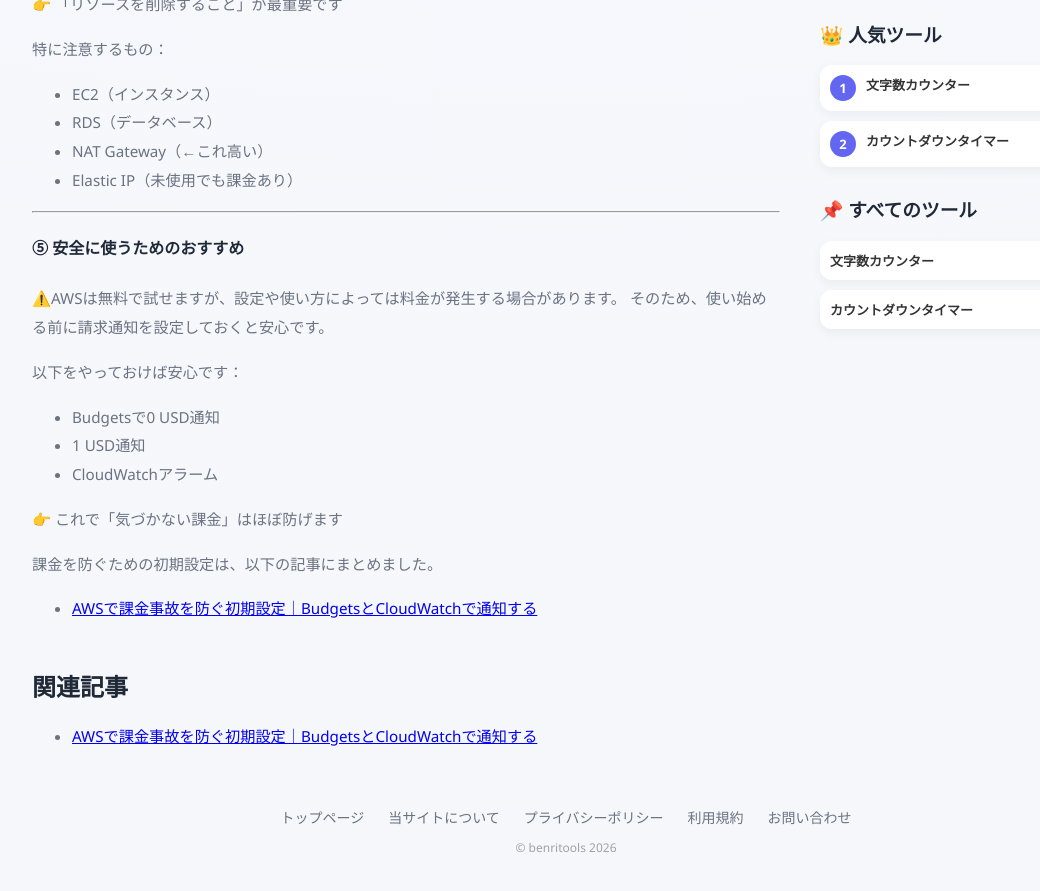
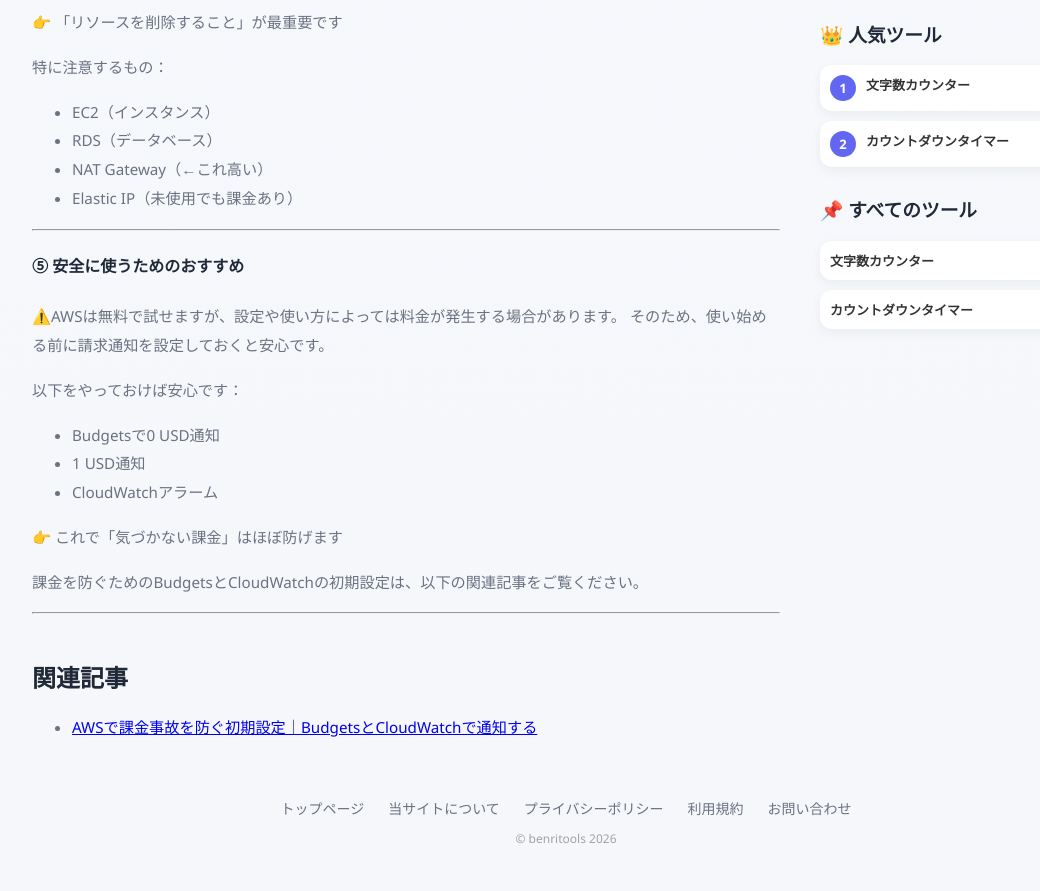
Before and after one commit to benritools/tools, a Jekyll site: the page built from _posts/2026-04-22-aws-new.md, in a window 1280 px wide and 900 px high, scrolled down 3879 px. Shown: the top 891 px of the window, without its empty margins (74-1114 px from the left). Built offline with Jekyll 4.4.1, drawn with Linux system fonts in a browser that asks for light colours.

Commit message:
Add files via upload

```diff
--- a/_posts/2026-04-22-aws-new.md
+++ b/_posts/2026-04-22-aws-new.md
@@ -13,6 +13,7 @@
 ## 1. はじめに {#introduction}
 この記事では、AWSに無料登録しサーバレスのWebサイトを最小構成で構築して試す方法を紹介しています。
 
+---
 
 ## 2. AWSアカウントを新規作成する {#create}
 AWSの<a href="https://aws.amazon.com/jp/register-flow/" target="_blank">アカウント作成ページ</a>からアカウントを新規作成する。
@@ -47,6 +48,7 @@
   <img src="{{ site.baseurl }}/assets/images/awsnew5.png" alt="プラン" style="max-width: 90%;">
 </a>
 
+---
 
 
 ## 3. 課金が心配な方へ
@@ -63,7 +65,6 @@
 
 ※ Budgetsを設定していれば、料金発生時に気づけるので必ず設定しておきましょう
 
----
 
 #### ② 6か月を過ぎるとどうなる？
 
@@ -109,10 +110,10 @@
 
 👉 これで「気づかない課金」はほぼ防げます
 
-課金を防ぐための初期設定は、以下の記事にまとめました。
+課金を防ぐためのBudgetsとCloudWatchの初期設定は、以下の関連記事をご覧ください。
 
-- [AWSで課金事故を防ぐ初期設定｜BudgetsとCloudWatchで通知する]({{ site.baseurl }}/blog/aws-billing-alerts/)
 
+---
 
 ## 関連記事
 
```
